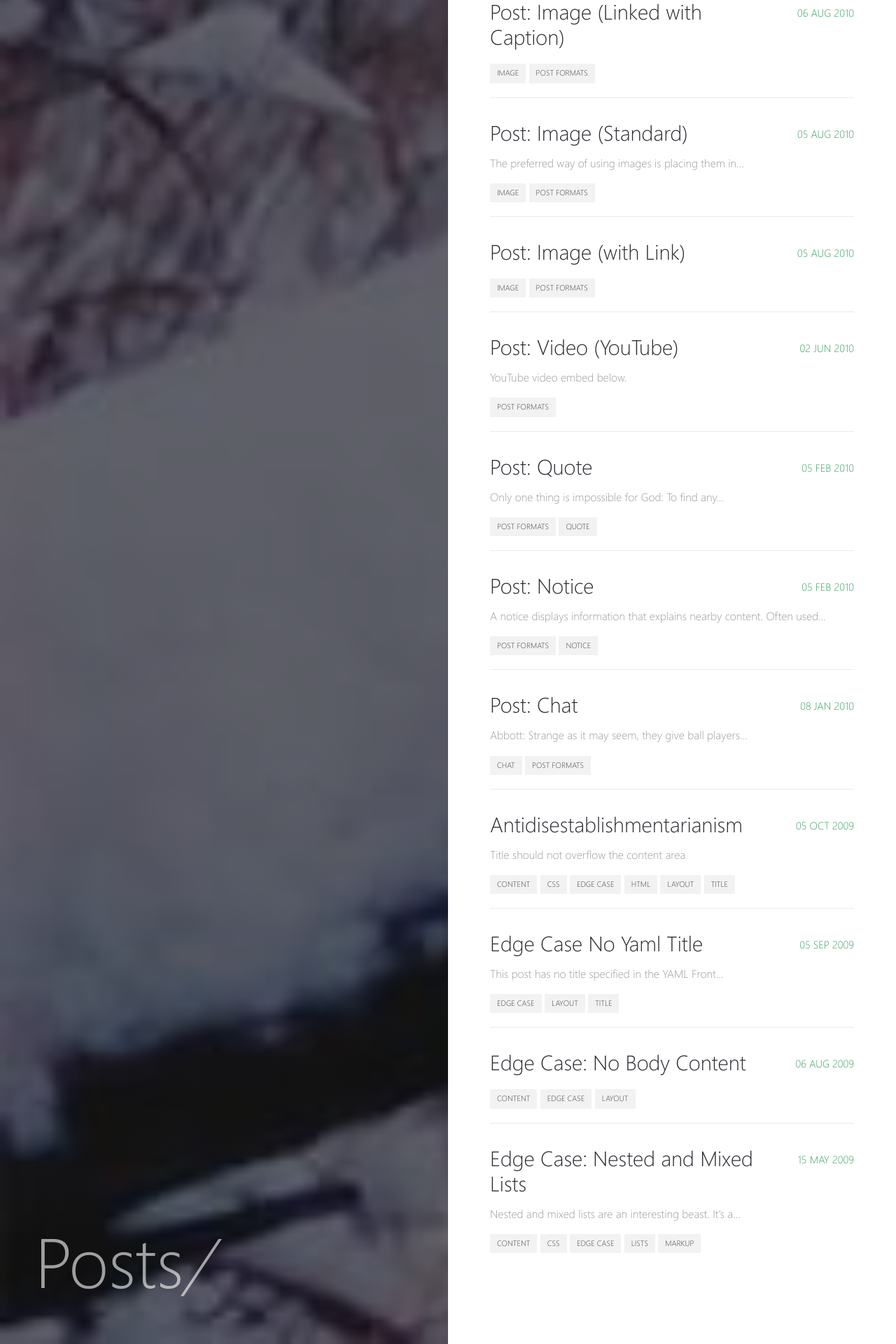
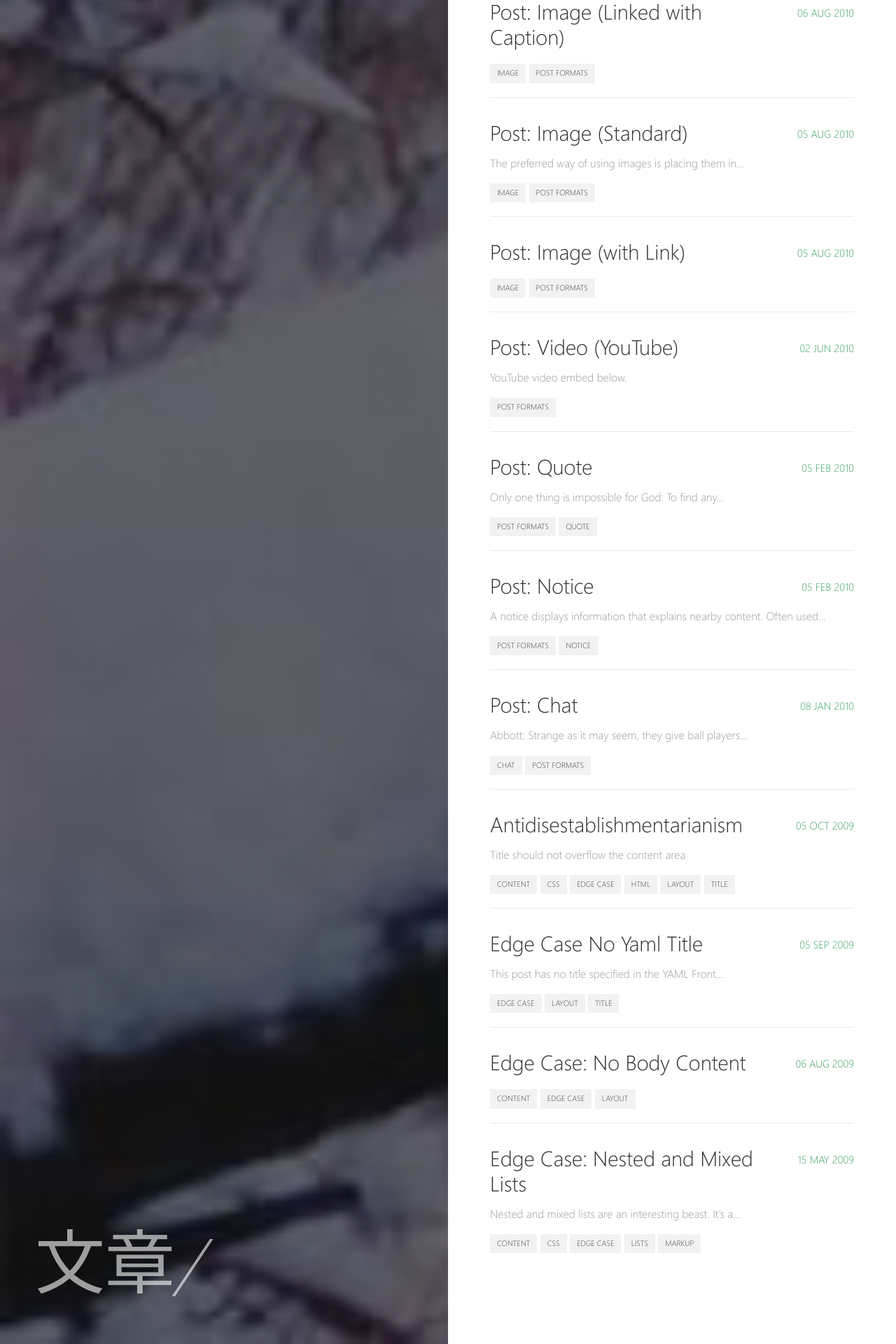
Before and after one commit to IleaderSKing/Blog, a Jekyll site: the page built from _pages/posts.md, in a window 1280 px wide. Shown: the part 2884-4804 px from the top of the page at 70% size. Built offline with Jekyll 4.4.1, drawn with Linux system fonts in a browser that asks for light colours.

Commit message:
更新LOGO

```diff
--- a/_pages/posts.md
+++ b/_pages/posts.md
@@ -1,6 +1,6 @@
 ---
 layout: post-list
-title: Posts
+title: 文章
 description: "List of posts"
 permalink: /posts.html
 ---
```
Also changed, not shown: images/logo.jpg (added), images/logo.png (added).
